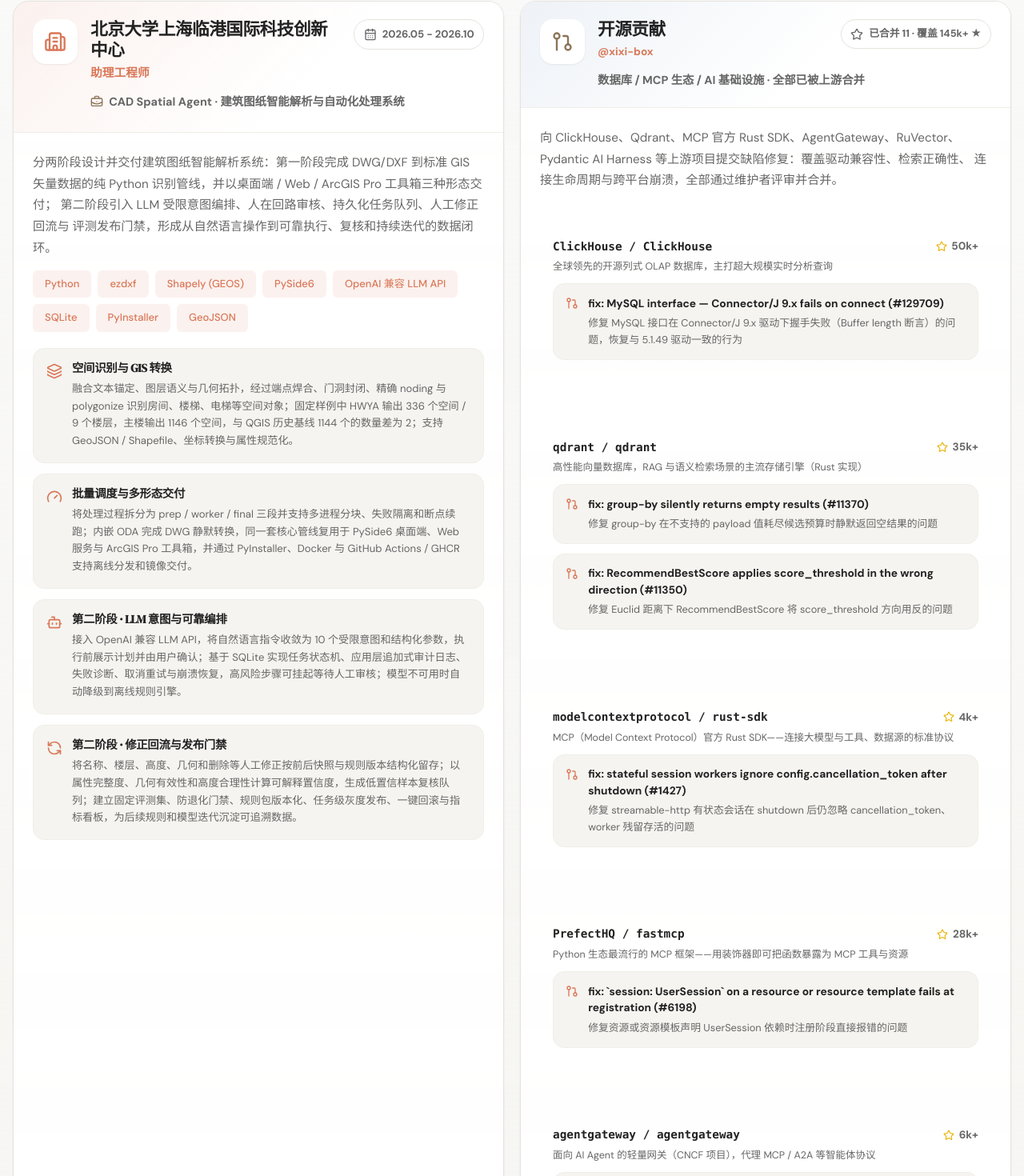
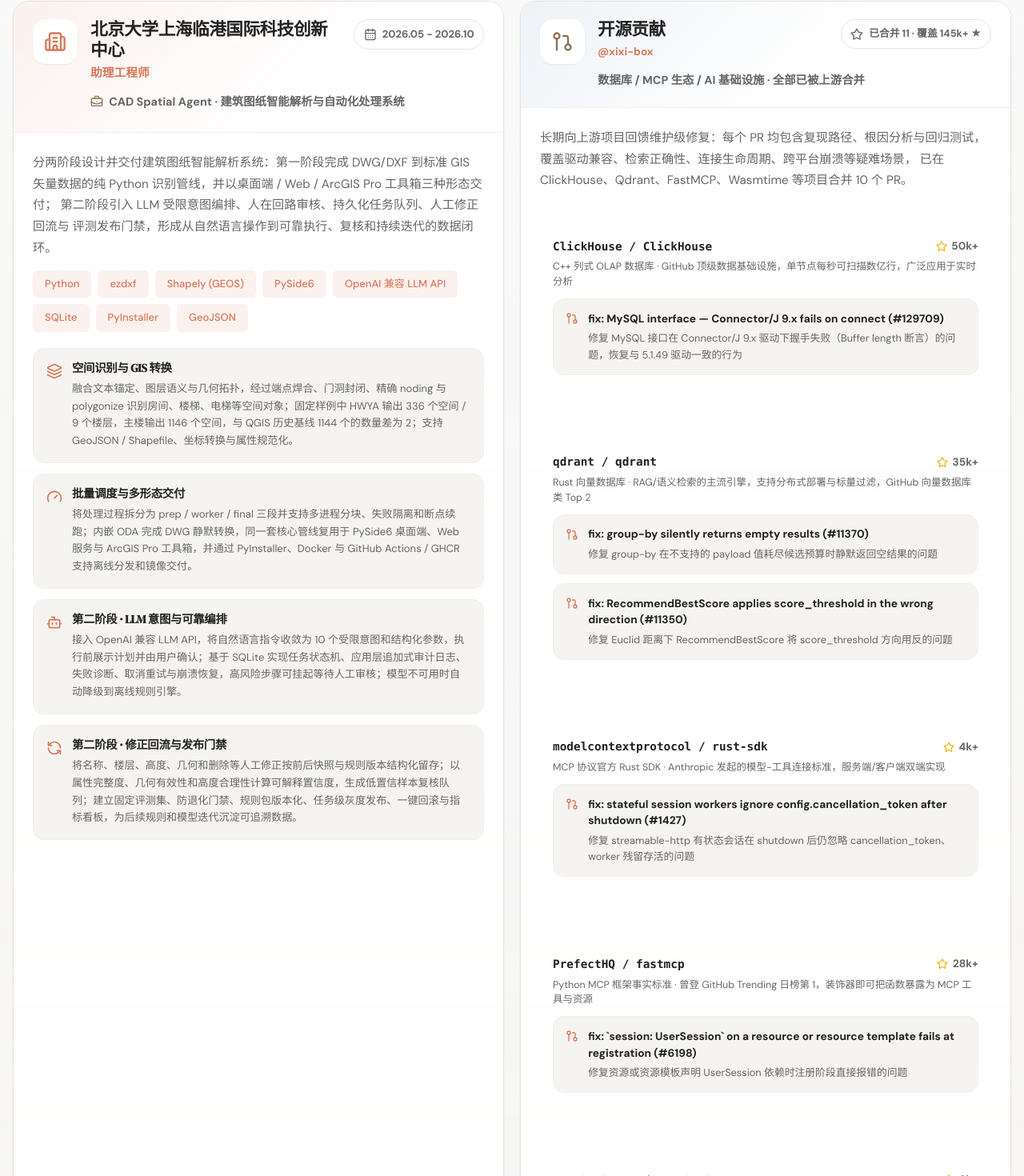
Before and after one commit to wangshun-china/interview-web, a Vue app: page / in a window 1280 px wide. Shown: the part 874-2344 px from the top of the page at 80% size. Built offline with nearby package versions, Linux system fonts and the light colour scheme.

Commit message:
resume: richer repo descriptions with ecosystem numbers; maintenance-grade framing

```diff
--- a/src/components/OpenSourceCard.vue
+++ b/src/components/OpenSourceCard.vue
@@ -26,9 +26,9 @@
 
     <div class="oss-body">
       <p class="oss-blurb">
-        向 ClickHouse、Qdrant、MCP 官方 Rust SDK、AgentGateway、RuVector、
-        Pydantic AI Harness 等上游项目提交缺陷修复：覆盖驱动兼容性、检索正确性、
-        连接生命周期与跨平台崩溃，全部通过维护者评审并合并。
+        长期向上游项目回馈维护级修复：每个 PR 均包含复现路径、根因分析与回归测试，
+        覆盖驱动兼容、检索正确性、连接生命周期、跨平台崩溃等疑难场景，
+        已在 ClickHouse、Qdrant、FastMCP、Wasmtime 等项目合并 10 个 PR。
       </p>
 
       <section v-for="repo in repos" :key="repo.url" class="oss-repo">
@@ -71,7 +71,7 @@ const repos = [
     name: 'ClickHouse / ClickHouse',
     url: 'https://github.com/ClickHouse/ClickHouse',
     stars: '50k+',
-    desc: '全球领先的开源列式 OLAP 数据库，主打超大规模实时分析查询',
+    desc: 'C++ 列式 OLAP 数据库 · GitHub 顶级数据基础设施，单节点每秒可扫描数亿行，广泛应用于实时分析',
     prs: [
       {
         title: 'fix: MySQL interface — Connector/J 9.x fails on connect (#129709)',
@@ -84,7 +84,7 @@ const repos = [
     name: 'qdrant / qdrant',
     url: 'https://github.com/qdrant/qdrant',
     stars: '35k+',
-    desc: '高性能向量数据库，RAG 与语义检索场景的主流存储引擎（Rust 实现）',
+    desc: 'Rust 向量数据库 · RAG/语义检索的主流引擎，支持分布式部署与标量过滤，GitHub 向量数据库类 Top 2',
     prs: [
       {
         title: 'fix: group-by silently returns empty results (#11370)',
@@ -102,7 +102,7 @@ const repos = [
     name: 'modelcontextprotocol / rust-sdk',
     url: 'https://github.com/modelcontextprotocol/rust-sdk',
     stars: '4k+',
-    desc: 'MCP（Model Context Protocol）官方 Rust SDK——连接大模型与工具、数据源的标准协议',
+    desc: 'MCP 协议官方 Rust SDK · Anthropic 发起的模型-工具连接标准，服务端/客户端双端实现',
     prs: [
       {
         title: 'fix: stateful session workers ignore config.cancellation_token after shutdown (#1427)',
@@ -115,7 +115,7 @@ const repos = [
     name: 'PrefectHQ / fastmcp',
     url: 'https://github.com/PrefectHQ/fastmcp',
     stars: '28k+',
-    desc: 'Python 生态最流行的 MCP 框架——用装饰器即可把函数暴露为 MCP 工具与资源',
+    desc: 'Python MCP 框架事实标准 · 曾登 GitHub Trending 日榜第 1，装饰器即可把函数暴露为 MCP 工具与资源',
     prs: [
       {
         title: 'fix: `session: UserSession` on a resource or resource template fails at registration (#6198)',
@@ -128,7 +128,7 @@ const repos = [
     name: 'agentgateway / agentgateway',
     url: 'https://github.com/agentgateway/agentgateway',
     stars: '6k+',
-    desc: '面向 AI Agent 的轻量网关（CNCF 项目），代理 MCP / A2A 等智能体协议',
+    desc: 'CNCF 项目 · AI Agent 的 MCP/A2A 协议网关（Rust 实现），统一代理、鉴权与可观测性',
     prs: [
       {
         title: 'fix: Windows CLI shows version as True (#4276)',
@@ -177,7 +177,7 @@ const repos = [
     name: 'bytecodealliance / wasmtime',
     url: 'https://github.com/bytecodealliance/wasmtime',
     stars: '18k+',
-    desc: 'Bytecode Alliance 出品的 WebAssembly 运行时（含 Cranelift 编译器）',
+    desc: 'Bytecode Alliance 出品的 WebAssembly 运行时（含 Cranelift 编译器）· Firefox/Cloudflare 等在生产使用',
     prs: [
       {
         title: 'fix: Copying collector grow-vs-collect heuristic compares against the whole heap (#15207)',
```
